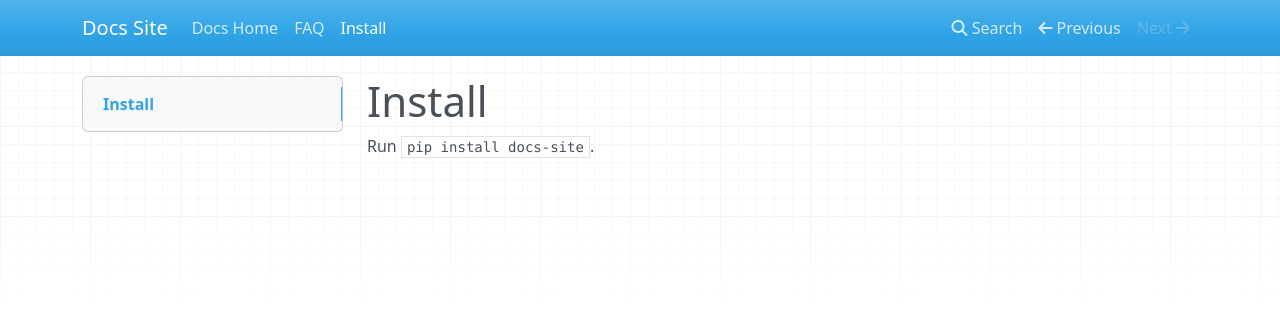
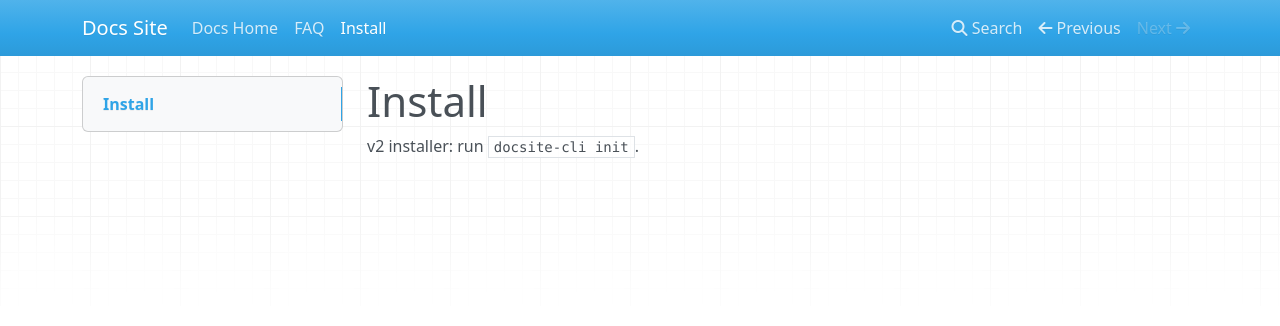
Before and after one commit to AMAL-ROSHAN-RJ/docs-site, an MkDocs documentation site: the page built from docs/install.md, in a window 1280 px wide. Shown: the top 326 px of the page. Built offline with MkDocs 1.6.1, drawn with Linux system fonts in a browser that asks for light colours; nearby versions of some CDN libraries.

Commit message:
Rewrite install page for v2

```diff
--- a/docs/install.md
+++ b/docs/install.md
@@ -1,3 +1,3 @@
 # Install
 
-Run `pip install docs-site`.
+v2 installer: run `docsite-cli init`.
```
